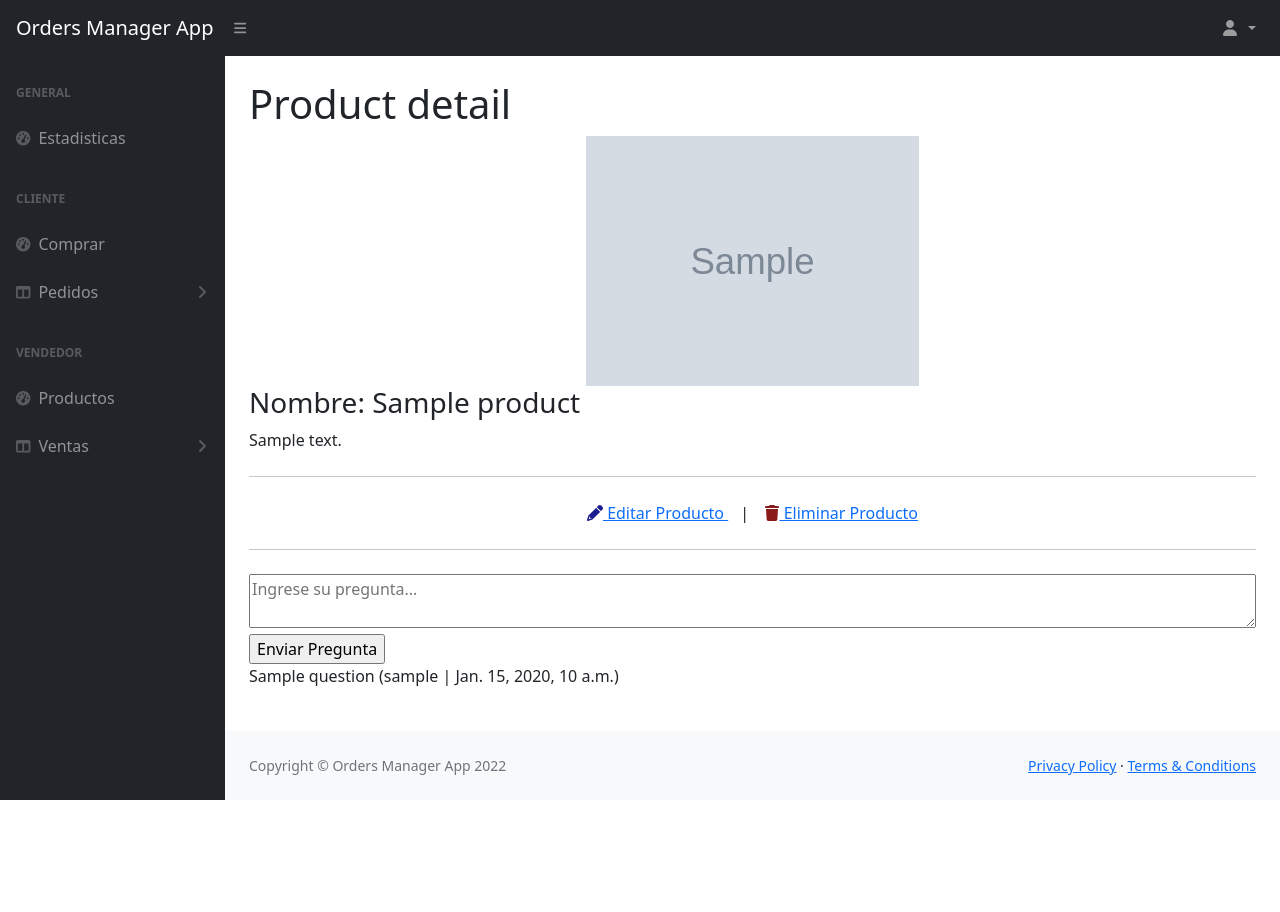
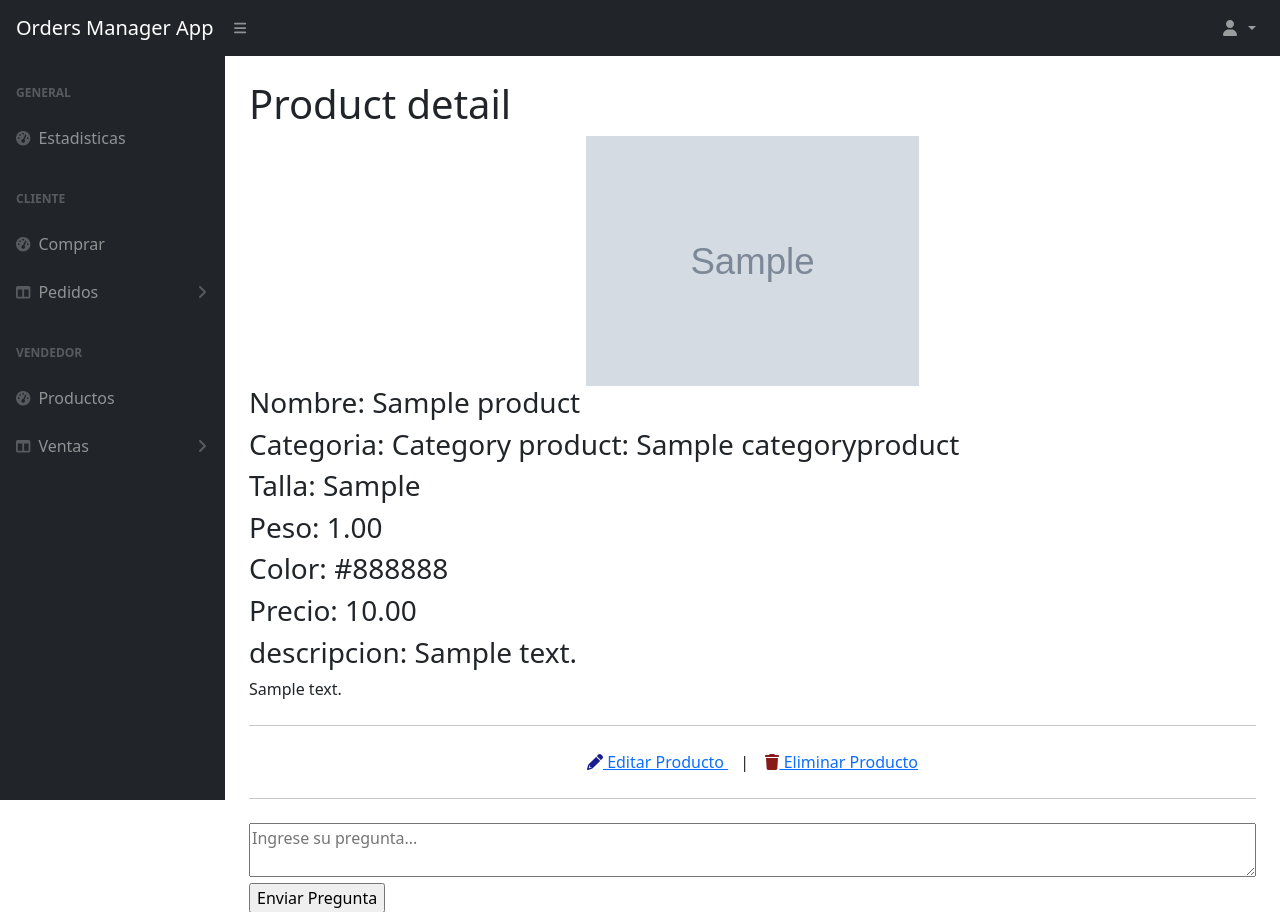
Before and after one commit to SergioBtosO/python-final-project, a Django app: page /product/1/detail/ in a window 1280 px wide. Shown: the top 912 px of the page. Before the commit the page ends 800 px from the top, so only its background shows below. Run offline with Django 4.2, Linux system fonts and the light colour scheme; tables that the repository leaves empty hold one stand-in row (values such as "Sample post"); grey boxes marked "Sample" are stand-in pictures; some libraries are stand-ins or nearby versions.

Commit message:
adjust product details

```diff
--- a/product/templates/product/product_detail.html
+++ b/product/templates/product/product_detail.html
@@ -18,6 +18,31 @@
         Nombre: {{ product.name }}
 
     </h3>
+    <h3 class="post-subtitle">
+        Categoria: {{ product.category }}
+
+    </h3>
+    <h3 class="post-subtitle">
+        Talla: {{ product.size }}
+
+    </h3>
+    <h3 class="post-subtitle">
+        Peso: {{ product.weigth }}
+
+    </h3>
+    <h3 class="post-subtitle">
+        Color: {{ product.color }}
+
+    </h3>
+    <h3 class="post-subtitle">
+        Precio: {{ product.price }}
+
+    </h3>
+    <h3 class="post-subtitle">
+        descripcion: {{ product.description }}
+
+    </h3>
+
     <p class="card-text">
         {{ product.description|safe}}
     </p>
```
